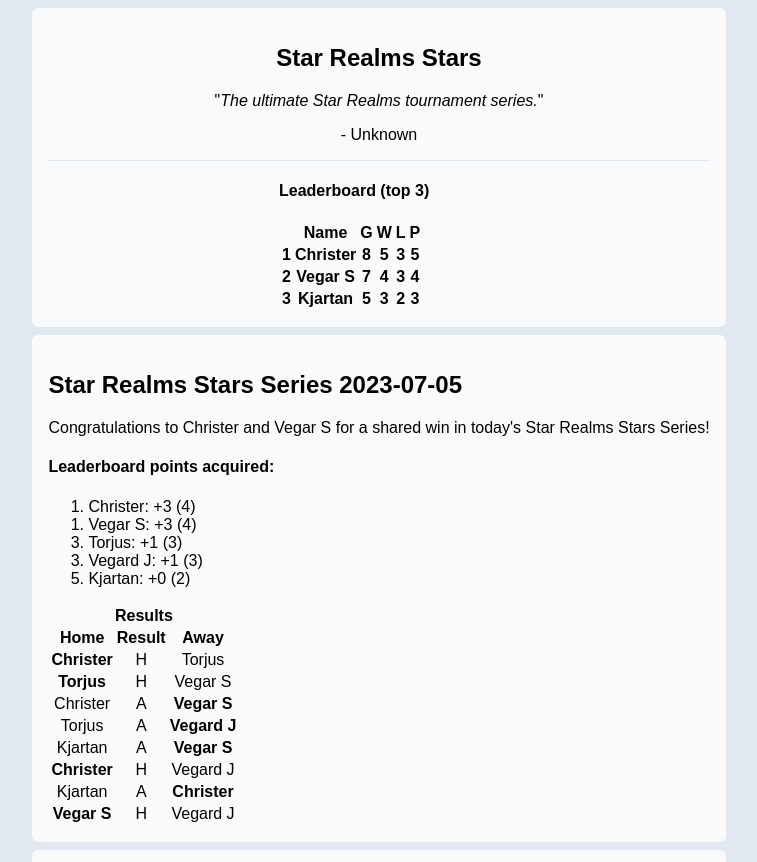
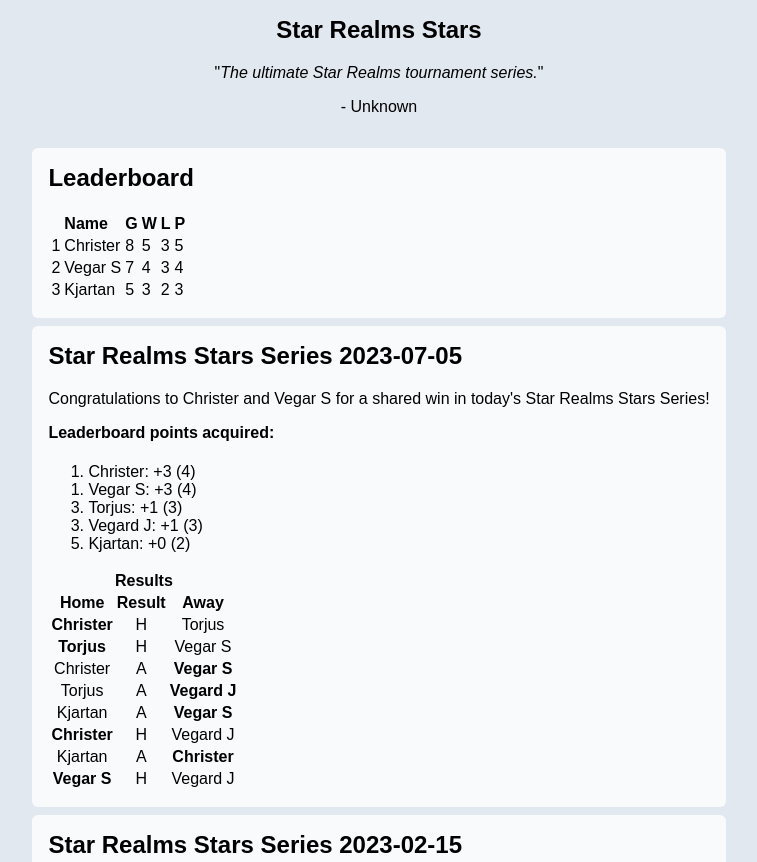
Before and after one commit to vskaret/leaderboard, a plain HTML site: page index.html in a window 1280 px wide. Shown: the top 862 px of the page, without its empty margins (261-1018 px from the left). Drawn offline with Linux system fonts and the light colour scheme.

Commit message:
Update layout

```diff
--- a/index.html
+++ b/index.html
@@ -11,23 +11,24 @@
 <body class="bg-slate-200">
     <div class="site-wrapper">
         <main>
-            <div class="rounded-md bg-slate-50 p-16 my-8">
+            <div class="pt-8 pb-16">
                 <section class="text-center">
-                    <h2>Star Realms Stars</h2>
+                    <h1>Star Realms Stars</h1>
                     <p>"<em>The ultimate Star Realms tournament series.</em>"</p>
                     <p>- Unknown</p>
                 </section>
-                <hr>
-                <div style="margin-left: auto; margin-right: auto; width: 200px;">
-                    <h4>Leaderboard (top 3)</h2>
-                        <table>
+            </div>
+            <div class="rounded-md bg-slate-50 p-16 mb-8">
+                <div>
+                    <h2>Leaderboard</h2>
+                    <table class="text-left">
                         <tr>
-                                <th></th>
-                                <th>Name</th>
-                                <th>G</th>
-                                <th>W</th>
-                                <th>L</th>
-                                <th>P</th>
+                            <th class="table-header"></th>
+                            <th class="table-header">Name</th>
+                            <th class="table-header">G</th>
+                            <th class="table-header">W</th>
+                            <th class="table-header">L</th>
+                            <th class="table-header">P</th>
                         </tr>
                         <tr>
                             <th>1</th>
@@ -72,13 +73,13 @@
                 <table class="text-center">
                     <thead>
                         <tr>
-                            <th colspan="3">Results</th>
+                            <th colspan="3" class="table-header">Results</th>
                         </tr>
                     </thead>
                     <tr>
-                        <th>Home</th>
-                        <th>Result</th>
-                        <th>Away</th>
+                        <th class="table-header">Home</th>
+                        <th class="table-header">Result</th>
+                        <th class="table-header">Away</th>
                     </tr>
                     <tr>
                         <td><strong>Christer</strong></td>
@@ -139,13 +140,13 @@
                 <table class="text-center">
                     <thead>
                         <tr>
-                            <th colspan="3">Results</th>
+                            <th colspan="3" class="table-header">Results</th>
                         </tr>
                     </thead>
                     <tr>
-                        <th>Home</th>
-                        <th>Result</th>
-                        <th>Away</th>
+                        <th class="table-header">Home</th>
+                        <th class="table-header">Result</th>
+                        <th class="table-header">Away</th>
                     </tr>
                     <tr>
                         <td>Christer</td>
--- a/styles.css
+++ b/styles.css
@@ -16,12 +16,17 @@ hr {
     height: 1px;
 }
 
+h1, h2, h3, h4, h5, h6 {
+    margin-top: 0;
+}
+
 .site-wrapper {
     width: 40%;
     min-width: fit-content;
     max-width: 640px;
     margin-left: auto;
     margin-right: auto;
+    margin-bottom: 32px;
 }
 
 .rounded-md {
@@ -30,6 +35,10 @@ hr {
 
 .text-center {
     text-align: center;
+}
+
+.text-left {
+    text-align: left;
 }
 
 .bg-slate-50 {
@@ -72,3 +81,15 @@ hr {
     margin-top: 8px;
     margin-bottom: 8px;
 }
+
+.font-normal {
+    font-weight: 400;
+}
+
+th {
+    font-weight: 400;
+}
+
+.table-header {
+    font-weight: 700;
+}
```
Lines whose indentation alone changed are shown as unchanged.
